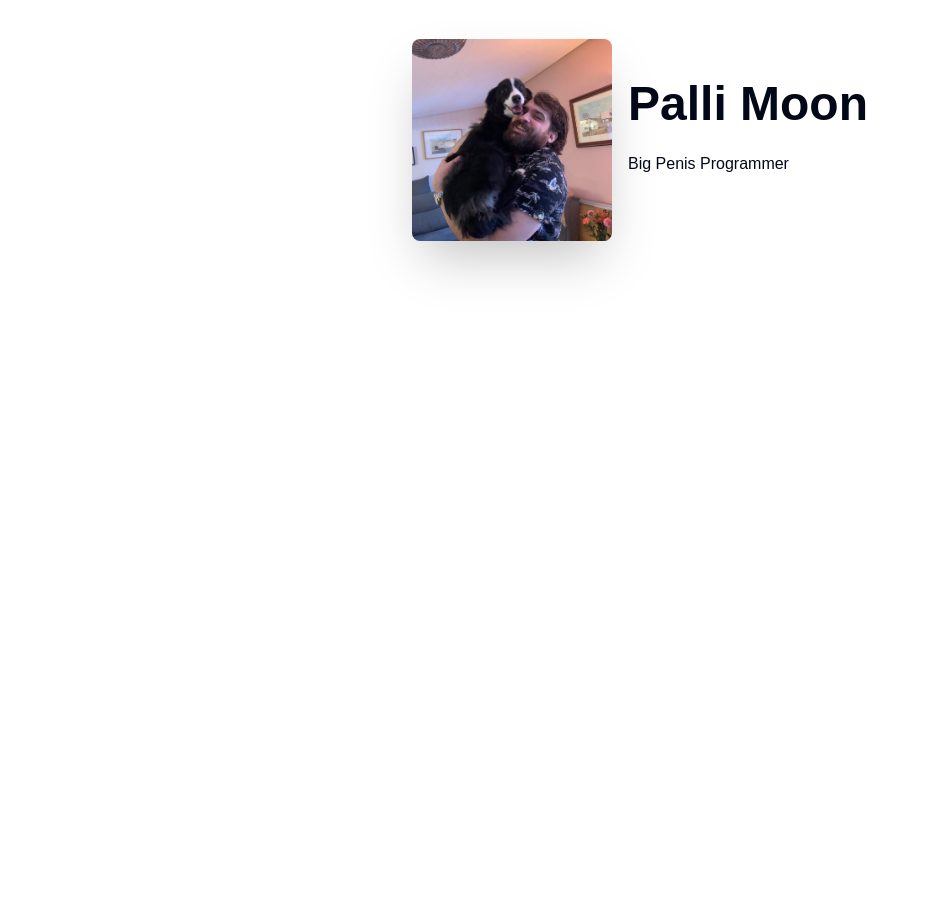
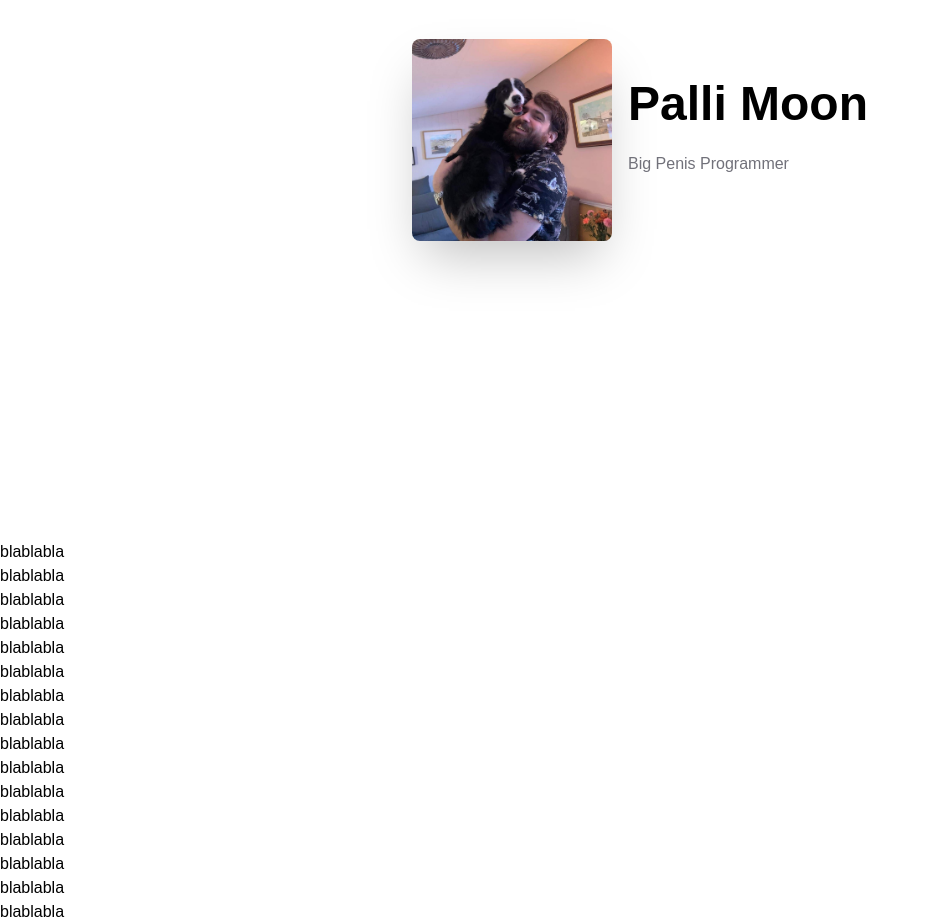
Before and after one commit to Palli-Moon/portfolio, a Next.js app: page / in a window 1280 px wide. Shown: the part 260-1184 px from the top of the page, without its empty margins (0-928 px from the left). Before the commit the page ends 800 px from the top, so only its background shows below. Built offline with nearby package versions, Linux system fonts and the light colour scheme.

Commit message:
Disable daisyui themes and use shadcn instead

```diff
--- a/src/app/globals.css
+++ b/src/app/globals.css
@@ -9,51 +9,52 @@
 @layer base {
   :root {
     --background: 0 0% 100%;
-    --foreground: 222.2 84% 4.9%;
+    --foreground: 240 10% 3.9%;
     --card: 0 0% 100%;
-    --card-foreground: 222.2 84% 4.9%;
+    --card-foreground: 240 10% 3.9%;
     --popover: 0 0% 100%;
-    --popover-foreground: 222.2 84% 4.9%;
-    --primary: 222.2 47.4% 11.2%;
-    --primary-foreground: 210 40% 98%;
-    --secondary: 210 40% 96.1%;
-    --secondary-foreground: 222.2 47.4% 11.2%;
-    --muted: 210 40% 96.1%;
-    --muted-foreground: 215.4 16.3% 46.9%;
-    --accent: 210 40% 96.1%;
-    --accent-foreground: 222.2 47.4% 11.2%;
+    --popover-foreground: 240 10% 3.9%;
+    --primary: 142.1 76.2% 36.3%;
+    --primary-foreground: 355.7 100% 97.3%;
+    --secondary: 240 4.8% 95.9%;
+    --secondary-foreground: 240 5.9% 10%;
+    --muted: 240 4.8% 95.9%;
+    --muted-foreground: 240 3.8% 46.1%;
+    --accent: 240 4.8% 95.9%;
+    --accent-foreground: 240 5.9% 10%;
     --destructive: 0 84.2% 60.2%;
-    --destructive-foreground: 210 40% 98%;
-    --border: 214.3 31.8% 91.4%;
-    --input: 214.3 31.8% 91.4%;
-    --ring: 222.2 84% 4.9%;
+    --destructive-foreground: 0 0% 98%;
+    --border: 240 5.9% 90%;
+    --input: 240 5.9% 90%;
+    --ring: 142.1 76.2% 36.3%;
+    --radius: 0.5rem;
     --chart-1: 12 76% 61%;
     --chart-2: 173 58% 39%;
     --chart-3: 197 37% 24%;
     --chart-4: 43 74% 66%;
     --chart-5: 27 87% 67%;
-    --radius: 0.5rem;
   }
+
   .dark {
-    --background: 222.2 84% 4.9%;
-    --foreground: 210 40% 98%;
-    --card: 222.2 84% 4.9%;
-    --card-foreground: 210 40% 98%;
-    --popover: 222.2 84% 4.9%;
-    --popover-foreground: 210 40% 98%;
-    --primary: 210 40% 98%;
-    --primary-foreground: 222.2 47.4% 11.2%;
-    --secondary: 217.2 32.6% 17.5%;
-    --secondary-foreground: 210 40% 98%;
-    --muted: 217.2 32.6% 17.5%;
-    --muted-foreground: 215 20.2% 65.1%;
-    --accent: 217.2 32.6% 17.5%;
-    --accent-foreground: 210 40% 98%;
+    --background: 20 14.3% 4.1%;
+    --foreground: 0 0% 95%;
+    --card: 24 9.8% 10%;
+    --card-foreground: 0 0% 95%;
+    --popover: 0 0% 9%;
+    --popover-foreground: 0 0% 95%;
+    --primary: 142.1 70.6% 45.3%;
+    --primary-foreground: 144.9 80.4% 10%;
+    --secondary: 240 3.7% 15.9%;
+    --secondary-foreground: 0 0% 98%;
+    --muted: 0 0% 15%;
+    --muted-foreground: 240 5% 64.9%;
+    --accent: 12 6.5% 15.1%;
+    --accent-foreground: 0 0% 98%;
     --destructive: 0 62.8% 30.6%;
-    --destructive-foreground: 210 40% 98%;
-    --border: 217.2 32.6% 17.5%;
-    --input: 217.2 32.6% 17.5%;
-    --ring: 212.7 26.8% 83.9%;
+    --destructive-foreground: 0 85.7% 97.3%;
+    --border: 240 3.7% 15.9%;
+    --input: 240 3.7% 15.9%;
+    --ring: 142.4 71.8% 29.2%;
     --chart-1: 220 70% 50%;
     --chart-2: 160 60% 45%;
     --chart-3: 30 80% 55%;
@@ -62,11 +63,11 @@
   }
 }
 
-@layer base {
+/* @layer base {
   * {
     @apply border-border;
   }
   body {
     @apply bg-background text-foreground;
   }
-}
+} */
--- a/src/app/page.tsx
+++ b/src/app/page.tsx
@@ -14,6 +14,22 @@
         </div>
       </div> */}
       <Hero />
+      <p>blablabla</p>
+      <p>blablabla</p>
+      <p>blablabla</p>
+      <p>blablabla</p>
+      <p>blablabla</p>
+      <p>blablabla</p>
+      <p>blablabla</p>
+      <p>blablabla</p>
+      <p>blablabla</p>
+      <p>blablabla</p>
+      <p>blablabla</p>
+      <p>blablabla</p>
+      <p>blablabla</p>
+      <p>blablabla</p>
+      <p>blablabla</p>
+      <p>blablabla</p>
     </>
   );
 }
--- a/src/components/ui/hero.tsx
+++ b/src/components/ui/hero.tsx
@@ -8,7 +8,7 @@
         <Image src='/palli.jpg' className='max-w-sm rounded-lg shadow-2xl' alt='image' width={200} height={200} />
         <div>
           <h1 className='text-5xl font-bold'>Palli Moon</h1>
-          <p className='py-6'>Big Penis Programmer</p>
+          <p className='py-6 text-muted-foreground'>Big Penis Programmer</p>
         </div>
       </div>
     </div>
--- a/tailwind.config.ts
+++ b/tailwind.config.ts
@@ -3,12 +3,14 @@
 import daisyui from 'daisyui';
 
 export default {
+  daisyui: {
+    themes: [],
+  },
   darkMode: ['class'],
   content: ['./src/pages/**/*.{js,ts,jsx,tsx,mdx}', './src/components/**/*.{js,ts,jsx,tsx,mdx}', './src/app/**/*.{js,ts,jsx,tsx,mdx}'],
   theme: {
     extend: {
       colors: {
-        gray: 'var(--gray)',
         background: 'hsl(var(--background))',
         foreground: 'hsl(var(--foreground))',
         card: {
```
Also changed, not shown: components.json.
